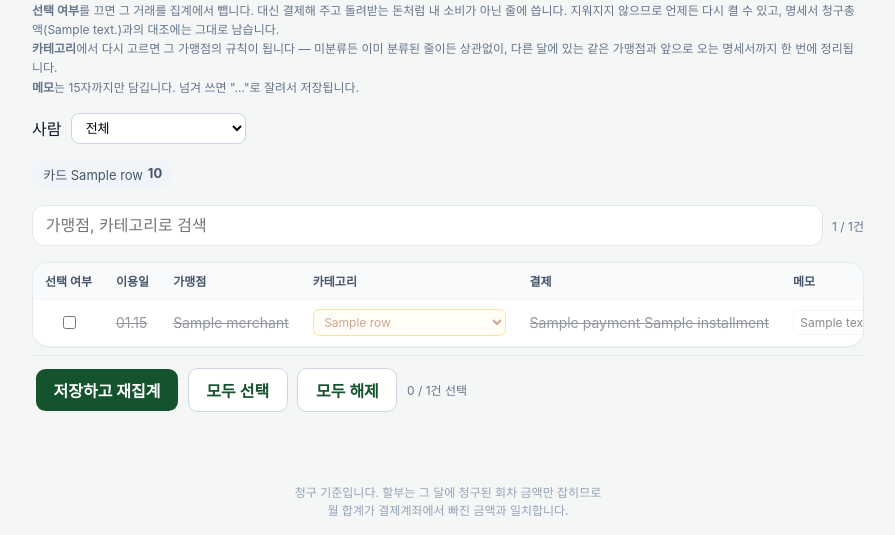
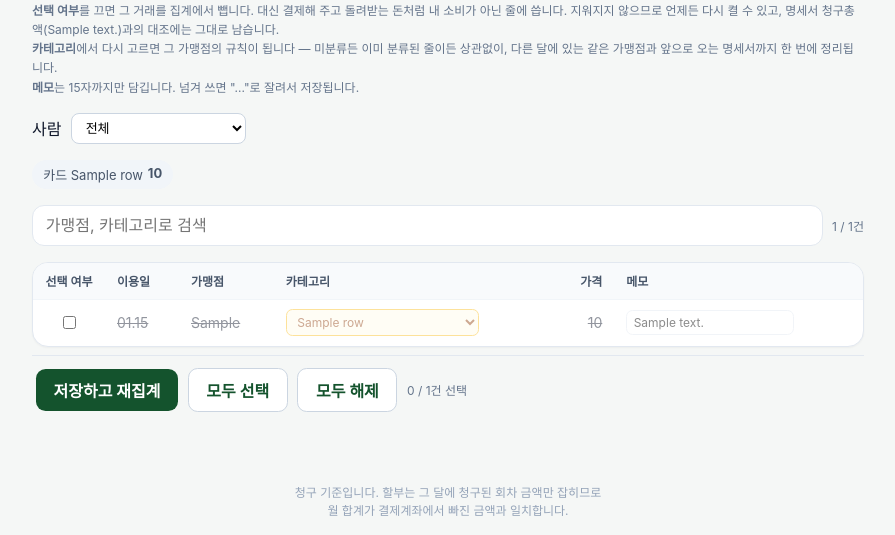
Before and after one commit to ssong7988/workers, a Django app: template report-site/report/templates/report/spending_transactions.html in a window 1280 px wide. Shown: the part 333-868 px from the top of the page, without its empty margins (192-1087 px from the left). Run offline with Django 5.2, Linux system fonts and the light colour scheme; tables that the repository leaves empty hold one stand-in row (values such as "Sample post"); the template is opened without the code that fills it: values that come from a table or form of the project are taken from there, most other values are stand-ins (such as "Sample title", 1, 10 or a date in 2020); parts of the project's set-up code (start-up, migrations or seed data) failed here and were passed over.

Commit message:
fix: 전체 거래 표에서 결제 열을 빼고 가맹점을 15자로 줄인다
- 가맹점명은 15자 넘으면 잘라 표시하고, 마우스를 올리면 전체 이름이 보인다
- 결제 유형 열을 없애고, 열 순서를 가맹점·카테고리·가격·메모로 정리한다
- 메모 입력칸을 1.5배 넓힌다

Co-Authored-By: Claude Sonnet 5 <noreply@anthropic.com>

```diff
--- a/report-site/report/templates/report/spending_transactions.html
+++ b/report-site/report/templates/report/spending_transactions.html
@@ -18,9 +18,8 @@
   th:nth-child(2), td:nth-child(2),
   th:nth-child(3), td:nth-child(3),
   th:nth-child(4), td:nth-child(4),
-  th:nth-child(5), td:nth-child(5),
   th:nth-child(6), td:nth-child(6) { text-align: left; }
-  th:last-child, td:last-child { text-align: right; }
+  td[data-label="가맹점"] { cursor: default; }
   tr.dropped td:not(.pick) { opacity: .45; text-decoration: line-through; }
   .note { margin: 0 0 1rem; font-size: 12px; color: #64748b; line-height: 1.6; }
   .flash { margin-bottom: 1rem; border-radius: .5rem; border: 1px solid #bbf7d0; background: #f0fdf4; padding: .6rem .75rem; font-size: 13px; color: #14532d; }
@@ -29,7 +28,7 @@
   .pickcat:focus { outline: 2px solid #14532d; outline-offset: 1px; }
   .pickcat.chosen { border-color: #16a34a; background: #f0fdf4; color: #14532d; }
   .noteinput { font: inherit; font-size: 12px; padding: .25rem .4rem; border-radius: .4rem;
-               border: 1px solid #e2e8f0; width: 7rem; max-width: 100%; }
+               border: 1px solid #e2e8f0; width: 10.5rem; max-width: 100%; }
   .holder-form { display: flex; align-items: center; gap: .6rem; flex-wrap: wrap; margin-bottom: 1rem; }
   .holder-form select { font: inherit; font-size: .8125rem; padding: .35rem .6rem;
                          border-radius: .5rem; border: 1px solid #cbd5e1; background: #fff; }
@@ -88,7 +87,7 @@
       <thead>
         <tr>
           <th class="pick">선택 여부</th>
-          <th>이용일</th><th>가맹점</th><th>카테고리</th><th>결제</th><th>메모</th><th>청구액</th>
+          <th>이용일</th><th>가맹점</th><th>카테고리</th><th>가격</th><th>메모</th>
         </tr>
       </thead>
       <tbody>
@@ -98,7 +97,7 @@
             <input type="checkbox" name="keep" value="{{ row.id }}"{% if row.selected %} checked{% endif %}>
           </td>
           <td data-label="이용일">{{ row.used_at|date:"m.d" }}</td>
-          <td data-label="가맹점">{{ row.merchant }}</td>
+          <td data-label="가맹점" title="{{ row.merchant }}">{{ row.merchant_short }}</td>
           <td data-label="카테고리">
             <select class="pickcat{% if not row.unclassified %} chosen{% endif %}" name="category-{{ row.id }}">
               {% if row.unclassified %}<option value="">미분류 — 고르면 규칙이 됩니다</option>{% endif %}
@@ -107,14 +106,13 @@
               {% endfor %}
             </select>
           </td>
-          <td data-label="결제">{{ row.payment }}{% if row.installment %} {{ row.installment }}{% endif %}</td>
+          <td data-label="가격">{{ row.amount }}</td>
           <td data-label="메모">
             <input class="noteinput" type="text" name="note-{{ row.id }}" value="{{ row.note }}" maxlength="15" placeholder="메모">
           </td>
-          <td data-label="청구액">{{ row.amount }}</td>
         </tr>
         {% empty %}
-        <tr><td colspan="7" class="empty">거래가 없습니다.</td></tr>
+        <tr><td colspan="6" class="empty">거래가 없습니다.</td></tr>
         {% endfor %}
       </tbody>
     </table>
```
Also changed, not shown: report-site/report/spending_views.py (+4 -8 lines), 1 other file.
